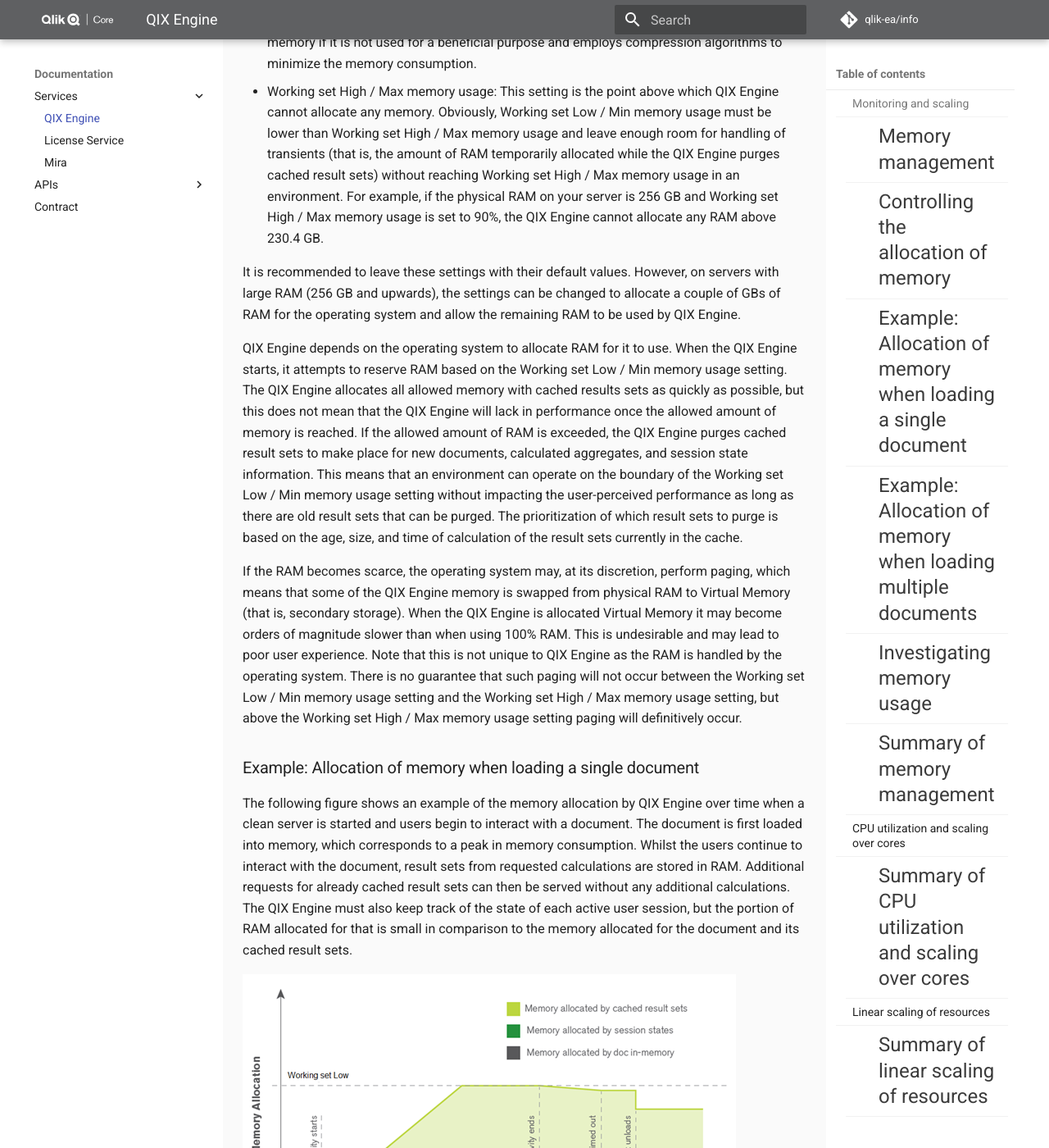
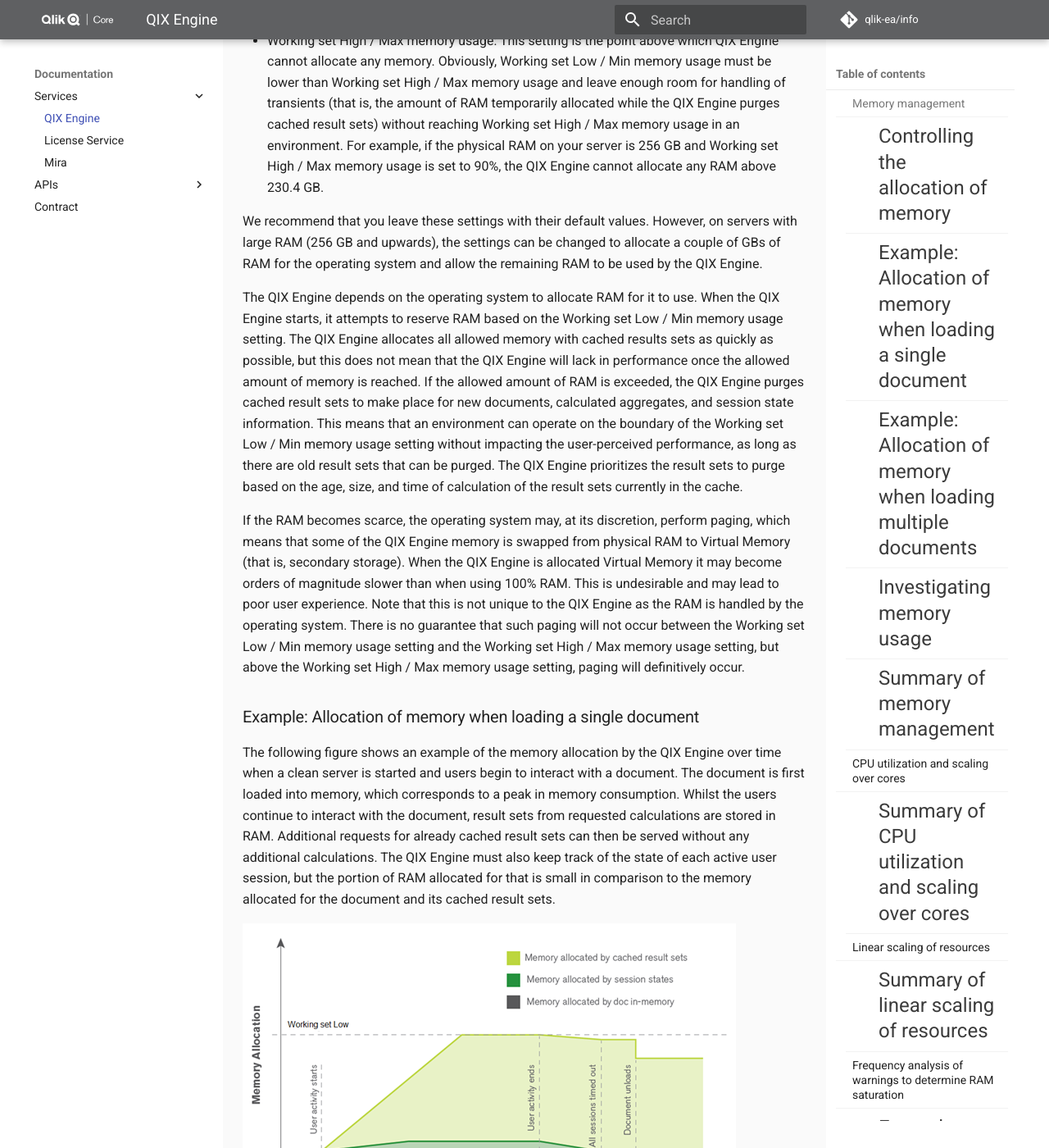
Before and after one commit to qlik-oss/core-website, an MkDocs documentation site: the page built from docs/documentation/services/qix-engine.md, in a window 1280 px wide and 1400 px high, scrolled down 1155 px. Shown: the whole window at 82% size. Built offline with MkDocs 1.6.1 and Material for MkDocs 9.7.7, drawn with Linux system fonts in a browser that asks for light colours; comment, search, counter and statistics services are not loaded; old or Windows-style settings are respelled for this version of MkDocs; some of the changed text lies outside the part shown.

Commit message:
First pass of engine topic. Fix linting errors in connector and contract.

````diff
--- a/docs/documentation/services/qix-engine.md
+++ b/docs/documentation/services/qix-engine.md
@@ -1,15 +1,13 @@
-# QIX Engine documentation
+# QIX Engine
 
 This page describes a subset of the QIX Engine features that are commonly
 used in a containerized environment.
 
-## Monitoring and scaling
-
-QIX Engine has some unique resource characteristics, which are presented
-here along with some ways to monitor the QIX Engine for health and scaling
+The QIX Engine has some unique resource characteristics, which are presented
+here along with some ways to monitor it for health and scaling
 purposes.
 
-### Memory management
+## Memory management
 
 The main memory RAM is the primary
 storage for all data to be analyzed by QIX Engine. The engine mainly
@@ -19,15 +17,15 @@
 * The aggregated data (that is, cached result sets) and the calculations
   defined by the user interface.
 * The session state for each user of the document.
-* Temporary allocations for helper tables during calculations.
+* Temporary allocations for helper tables used during calculations.
 
-When a user requests a document, QIX Engine loads it into memory, if it
+When a user requests a document, the QIX Engine loads it into memory, if it
 has not been previously loaded. The dataset for a document is only loaded
 once and is not duplicated for multiple users who concurrently access and
-analyze it. As the user makes selections in the document, QIX Engine
+analyze it. As the user makes selections in the document, the QIX Engine
 performs the needed calculations in real time if they have not been previously
-calculated and cached. Newly calculated results are then added to the in
-memory cache shared with all users. User session states are also stored
+calculated and cached. Newly calculated results are then added to the in-memory
+cache shared with all users. User session states are also stored
 in memory and most of the session information is shared between sessions in
 the same state.
 
@@ -43,7 +41,7 @@
   usage is set to 70%, the QIX Engine will not try to minimize its memory
   allocation until 179.2 GB of RAM is used. On the other hand, the QIX Engine
   will not use any memory if it is not used for a beneficial purpose and
-  employs compression algorithms to minimize the memory consumption.
+  it also employs compression algorithms to minimize memory consumption.
 * Working set High / Max memory usage: This setting is the point above
   which QIX Engine cannot allocate any memory. Obviously, Working set
   Low / Min memory usage must be lower than Working set High / Max memory
@@ -54,12 +52,12 @@
   GB and Working set High / Max memory usage is set to 90%, the QIX Engine
   cannot allocate any RAM above 230.4 GB.
 
-It is recommended to leave these settings with their default values.
+We recommend that you leave these settings with their default values.
 However, on servers with large RAM (256 GB and upwards), the settings can
 be changed to allocate a couple of GBs of RAM for the operating system and
-allow the remaining RAM to be used by QIX Engine.
+allow the remaining RAM to be used by the QIX Engine.
 
-QIX Engine depends on
+The QIX Engine depends on
 the operating system to allocate RAM for it to use. When the QIX Engine starts,
 it attempts to reserve RAM based on the Working set Low / Min memory usage
 setting. The QIX Engine allocates all allowed memory with cached results sets
@@ -69,8 +67,8 @@
 place for new documents, calculated aggregates, and session state information.
 This means that an environment can operate on the boundary of the Working
 set Low / Min memory usage setting without impacting the user-perceived
-performance as long as there are old result sets that can be purged. The
-prioritization of which result sets to purge is based on the age, size,
+performance, as long as there are old result sets that can be purged. The QIX Engine
+prioritizes the result sets to purge based on the age, size,
 and time of calculation of the result sets currently in the cache.
 
 If the RAM becomes scarce, the operating system may, at its discretion,
@@ -78,15 +76,15 @@
 from physical RAM to Virtual Memory (that is, secondary storage). When the
 QIX Engine is allocated Virtual Memory it may become orders of magnitude slower
 than when using 100% RAM. This is undesirable and may lead to poor user
-experience. Note that this is not unique to QIX Engine as the RAM is handled
+experience. Note that this is not unique to the QIX Engine as the RAM is handled
 by the operating system. There is no guarantee that such paging will not
 occur between the Working set Low / Min memory usage setting and the Working
 set High / Max memory usage setting, but above the Working set High / Max
-memory usage setting paging will definitively occur.
+memory usage setting, paging will definitively occur.
 
 ### Example: Allocation of memory when loading a single document
 
-The following figure shows an example of the memory allocation by QIX Engine
+The following figure shows an example of the memory allocation by the QIX Engine
 over time when a clean server is started and users begin to interact with a
 document. The document is first loaded into memory, which corresponds to a
 peak in memory consumption. Whilst the users continue to interact with the
@@ -99,7 +97,7 @@
 
 ![Single doc allocation](../../images/qix-service/qix_allocation_single_doc.png)
 
-QIX Engine does not allow persistent allocation of more memory than specified
+The QIX Engine does not allow persistent allocation of more memory than specified
 by the Working set Low / Min memory usage setting. When the total amount of
 allocated RAM goes beyond that setting, previously cached result sets are
 purged to make room for new ones. When the document is unloaded from memory,
@@ -136,11 +134,11 @@
 
 ### Summary of memory management
 
-The following is important to consider when it comes to memory management:
+The following points are important to consider when it comes to memory management:
 
-* QIX Engine caches all result sets as long as there is RAM available for
+* The QIX Engine caches all result sets as long as there is RAM available for
   allocation.
-* QIX Engine will only release memory when unloading documents. When a document
+* The QIX Engine will release memory only when unloading documents. When a document
   is unloaded from memory, the total amount of allocated memory drops by the
   same amount as originally allocated by the document. If there are no requests
   to use the allocated memory, the cached result sets will stay in memory since
@@ -148,7 +146,7 @@
 * When the Working set Low / Min memory usage limit is reached, old sessions
   and cached results are purged to make room for new values.
 * The age, size, and time of calculation are factors in the prioritization
-  of which values to purge.
+  of the values to purge.
 * QIX Engine purges old sessions when the "maximum inactive session time"
   value is reached.
 * High memory usage is usually the result of many cached results.
@@ -156,8 +154,8 @@
 
 ## CPU utilization and scaling over cores
 
-QIX Engine leverages the processor to dynamically create aggregations as
-needed in real time, which results in a fast, flexible, and intuitive user
+The QIX Engine leverages the processor to dynamically create aggregations as
+needed in real time, resulting in a fast, flexible, and intuitive user
 experience.
 
 The data stored in RAM is the unaggregated granular data. Typically, no
@@ -165,7 +163,7 @@
 for a document. When the user interface requires aggregates (for example,
 to display a chart object or to recalculate after a selection has been made),
 the aggregation is done in real time, which requires CPU processing power.
-QIX Engine is multi-threaded and optimized to take advantage of multiple
+The QIX Engine is multi-threaded and optimized to take advantage of multiple
 processor cores. All available cores are used almost linearly when calculating
 charts. During calculations, the Engine makes a short burst of intense CPU
 usage in real time. It is good if the CPU utilization is high during peaks
@@ -173,7 +171,7 @@
 good scaling over cores. A certain selection or calculation can be assumed
 to require a certain amount of processing capacity (that is, clock cycles
 from a certain chip), and a peak of high utilization results in faster response
-times as all available cores can cooperate to complete the calculation. QIX
+times as all available cores can cooperate to complete the calculation. The QIX
 Engine has a central cache function, which means that chart calculations only
 need to be done once, which results in better user experience (that is, faster
 response times) and lower CPU utilization.
@@ -195,8 +193,8 @@
 
 ### Summary of CPU utilization and scaling over cores
 
-The following is important to consider when it comes to how QIX Engine utilizes
-the CPU:
+The following are key points to consider regarding the CPU utilization of the QIX
+Engine:
 
 * Peaks with 100% CPU utilization are good as they indicate that QIX Engine
   utilizes all available capacity to deliver the responses as fast as possible.
@@ -209,7 +207,7 @@
 
 ## Linear scaling of resources
 
-QIX Engine consumes approximately the same amount of resources when documents
+The QIX Engine consumes approximately the same amount of resources when documents
 are loaded and accessed at the same time on a server as when they are loaded
 and accessed in sequence on the server. So, by adding up the resource usage
 of individual documents, you can get a close approximation of the resources
@@ -228,7 +226,7 @@
 
 ### Summary of linear scaling of resources
 
-The following is important to consider when it comes to linear scaling:
+The following points are important to consider when it comes to linear scaling:
 
 * No matter if documents are loaded and accessed in parallel or in sequence
   on a specific server, they consume approximately the same amount of resources
@@ -259,12 +257,12 @@
 The second warning ("...CRITICALLY beyond parameters...") is more severe.
 This indicates that paging is most likely to happen and the QIX Engine has
 not managed to get back below the Low / Min setting for some time. If this
-is a reoccurring warning in the logs, there is a shortage of RAM.
+is a recurring warning in the logs, there is a shortage of RAM.
 
 By performing frequency analysis of these warnings you can gain an understanding
 of when it is time to optimize the RAM consumption (for example, by identifying
-costly documents to optimize, configuring timeouts, reviewing the rules and
-distribution of documents, ...) or scale up/out the deployment to add more RAM.
+costly documents to optimize, configuring timeouts, or reviewing the rules and
+distribution of documents) or to scale up/out the deployment to add more RAM.
 
 ### Example: Frequency analysis
 
@@ -276,39 +274,40 @@
 
 ![Frequency no worries](../../images/qix-service/frequency_noworries.png)
 
-This does not indicate any severe problems, but it could be good to investigate
-if a certain documents not usually used was running during the time intervals
+This does not indicate any severe problems, but it might be useful to investigate
+whether a certain document that is not frequently used was running during the time intervals
 when the warnings were issued. However, a longer timespan is needed to draw any
 conclusions.
 
 The following charts show the number of warnings that occurred during a month.
-The warnings are reoccurring, which is an indication that there is a shortage
+The warnings are recurring, which is an indication that there is a shortage
 of RAM in the environment.
 
 ![Frequency worries](../../images/qix-service/frequency_worries.png)
 
-In this case, it is recommended to use a proactive approach and continuously
-monitor the number of warnings in the environment. The charts below show how
+In this case, we recommend using a proactive approach and continuously
+monitoring the number of warnings in the environment. The charts below show how
 the number of warnings in the environment became more frequent over time. With
 a trend like this, an investigation (covering weeks 4 - 11) should be initiated
-in order to avoid future peaks.
+to avoid future peaks.
 
 ![Frequency over time](../../images/qix-service/frequency_over_time.png)
 
 ## Scaling up versus scaling out
 
 Scaling a deployment of QIX Engines to match a given or dynamic workload
-can be done in two ways. Either horizontally by adding more nodes/hosts to
-a cluster or vertically by adding more resources to current nodes/hosts.
+can be done in two ways:
+  * horizontally, by adding more nodes/hosts to a cluster
+  * vertically, by adding more resources to current nodes/hosts
 
-Both of these options works well with QIX Engine as it is very predictable
+Both of these options work well with the QIX Engine as it is very predictable
 and scales linearly to the load.
 
 If the users and their respective documents work well on the current
 nodes/hosts, horizontal scaling is recommended.
 However, if there are documents that require more resources than available
 on the current hosts/nodes, vertical scaling is recommended. This could then
-feed into any load balancing algorithm so that more costly documents gets
+feed into any load balancing algorithm so that more costly documents get
 placed on large nodes/hosts.
 
 ## Logging
@@ -320,7 +319,8 @@
 The QIX Engine uses different log types depending on the category of the log event.
 Each of these log types can have individual log verbosity as described in [log levels](#log-levels),
 and can be toggled depending on scenario.
-Below is a list of the different log types that are available and the default verbosity level for each.
+
+The following table lists the log types that are available and the default verbosity level for each.
 
 | Type | Description | CLI parameter | Default verbosity level |
 | ---- | ----------- | ------------- | ----------------------- |
@@ -336,9 +336,9 @@
 
 ### Log Levels
 
-Configuration of the log levels is done by providing settings through command line parameters when starting the docker container.
+You configure the log levels by providing settings through command line parameters when you start the docker container.
 
-!!! note
+!!! Note
     The QIX Engine uses the [log levels](../contract.md#logging-levels) defined in the _Qlik Core Service Contract_,
     but each log level is also mapped to a numeric value used to set the verbosity level of QIX Engine logging.
 
@@ -351,7 +351,7 @@
 | INFO | 4 |
 | DEBUG | 5 |
 
-An example of how to set the `System` log verbosity to `DEBUG` in a `docker-compose` file.
+The following example shows how to set the `System` log verbosity to `DEBUG` in a `docker-compose` file.
 
 ```yaml
 version: "3.1"
````
Also changed, not shown: other parts of docs/documentation/services/qix-engine.md (+4 -4 lines), docs/documentation/apis/data-connector-grpc.md (+6 -4 lines), docs/documentation/contract.md (+6 -5 lines).
